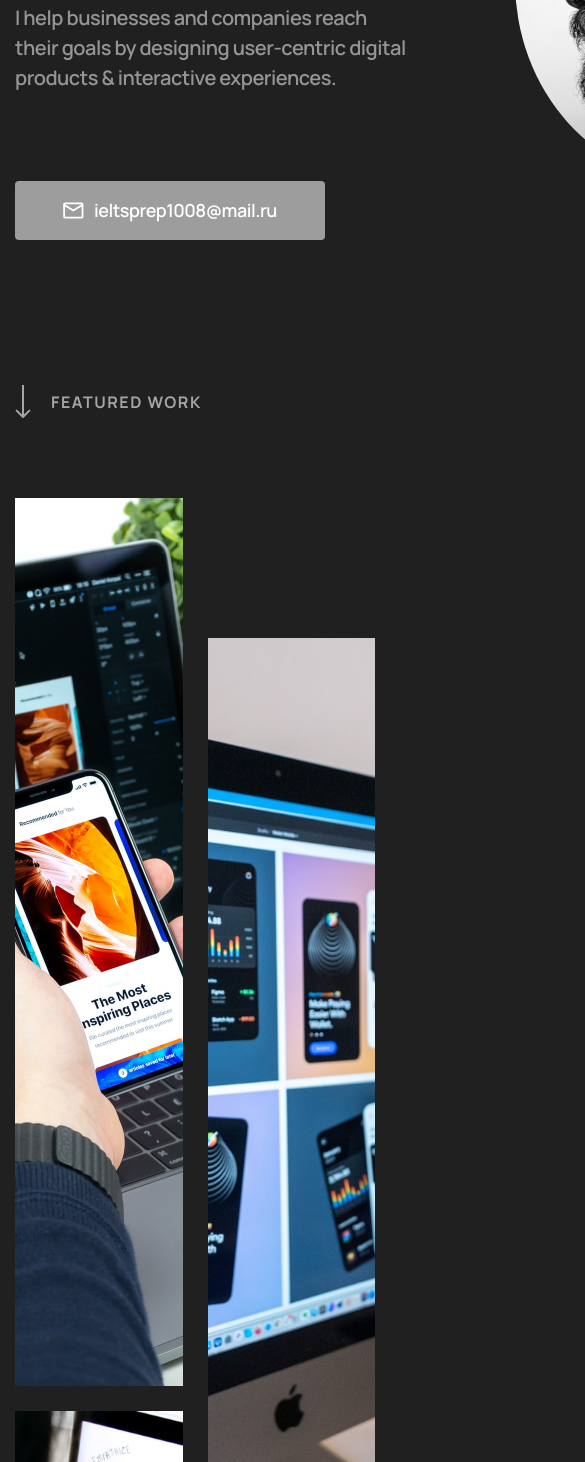
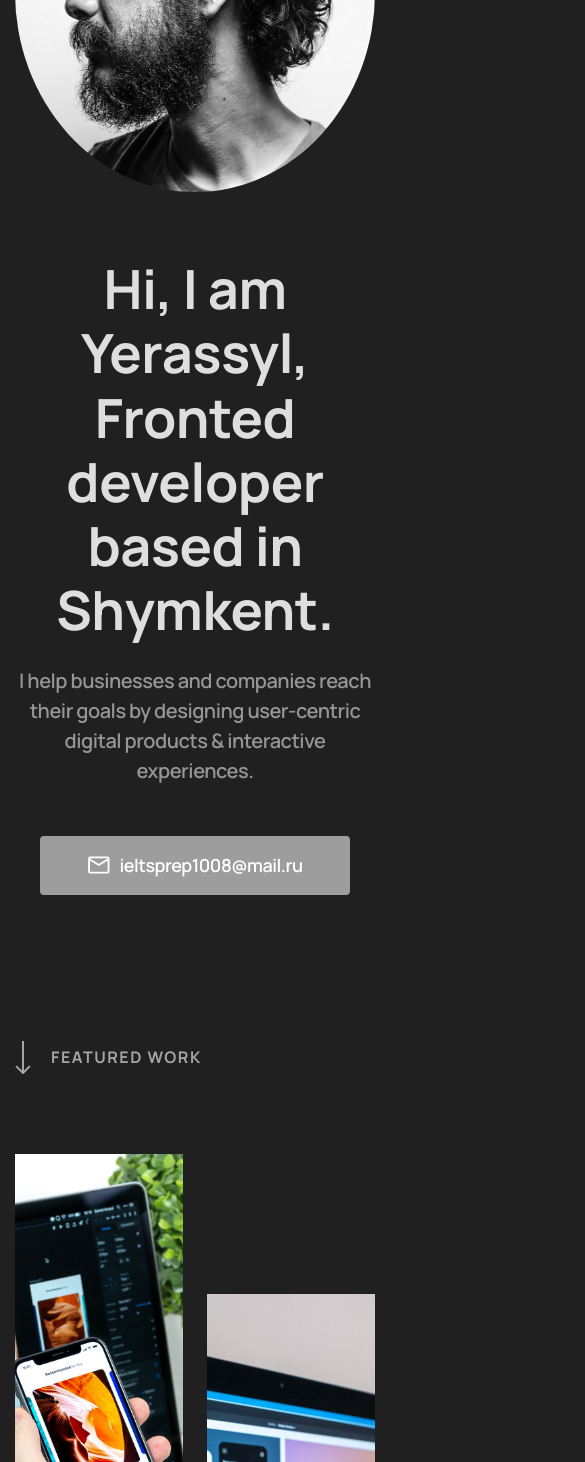
Before and after one commit to Yerassyl1008/project-2, a plain HTML site: page index.html in a window 390 px wide. Shown: the part 538-2000 px from the top of the page, 585 px wide, since content can reach past the window. Drawn offline with Linux system fonts and the light colour scheme; a web font is replaced by a local one.

Commit message:
Update style.css

```diff
--- a/style.css
+++ b/style.css
@@ -47,8 +47,8 @@ a:hover {
 .btn::before {
   content: "";
   background-image: url('./imgs/Group.svg');
-  height: 21px;
-  width: 21px;
+  height: 22px;
+  width: 22px;
   background-repeat: no-repeat;
   background-position: center;
   background-size: contain;
@@ -95,9 +95,7 @@ img {
 
 /* main style starts */
 
-.main {}
 
-.welcome {}
 
 .welcome .container {
   display: flex;
@@ -108,7 +106,7 @@ img {
   padding-top: 160px;
 }
 
-.welcome__desc {}
+
 
 .weclome__title {
   width: 500px;
@@ -127,7 +125,7 @@ img {
 
 
 
-.welcome__btn {}
+
 
 .welcome__image {
   margin-right: 80px;
@@ -144,10 +142,9 @@ img {
 
 
 .works {
-  padding: 145px 0;
+  padding: 146px 0;
 }
 
-.container {}
 
 
 .works_btn {
@@ -169,12 +166,11 @@ img {
 
 }
 
-.works__icons {}
 
 .works__wrapper {
   display: grid;
   grid-template-columns: 1fr 1fr;
-  gap: 25px;
+  gap: 24px;
 
   padding-top: 140px;
 }
@@ -194,7 +190,7 @@ img {
   opacity: 1;
 }
 
-.work:nth-child(odd){
+.work:nth-child(odd) {
   margin-top: -140px;
 }
 
@@ -237,14 +233,12 @@ img {
   margin-top: 200px;
 }
 
-.projects .container {
 
-}
 
-.title{
+.title {
   font-weight: 700;
   font-size: 36px;
-  line-height: 49px;
+  line-height: 48px;
   text-align: center;
   letter-spacing: -0.5px;
   color: #DEDEDE;
@@ -273,9 +267,11 @@ img {
 
 .projects__images-wrapper_2 {
   display: flex;
+  flex-wrap: wrap;
   gap: 24px;
   justify-content: space-evenly;
 }
+
 .projects__img_2 {
   width: 400px;
   height: 560px;
@@ -291,18 +287,12 @@ img {
 }
 
 .contact .container {
-  max-width: 521px;
+  max-width: 520px;
   text-align: center;
 
 }
 
-.title {
 
-}
-
-.contact__title {
-
-}
 
 .contact__text {
   /* If you are looking to hire a product designer, I’m currently available for freelance work */
@@ -320,13 +310,6 @@ margin-bottom: 48px;
 
 }
 
-.btn {
-
-}
-
-.contact_btn {
-
-}
 
 
 
@@ -338,7 +321,7 @@ margin-bottom: 48px;
 .footer .container {
   display: flex;
   align-items: baseline;
-  justify-content: space-between ;
+  justify-content: space-between;
 }
 
 .footer_copy {
@@ -352,13 +335,47 @@ margin-bottom: 48px;
 .socials {
   display: flex;
   justify-content: flex-end;
-  gap: 25px;
+  gap: 26px;
 }
 
-.socials__link {
 
+
+
+@media (max-width: 1100px) {
+  .welcome__image {
+    margin-right: 0px;
+  }
 }
 
-.socials__img {
 
+@media (max-width: 950px){
+  .weclome__title{
+    width: auto;
   }
+  .welcome{
+    margin-top: 70px;
+  }
+  .welcome .container{
+    flex-direction: column-reverse;
+    gap: 64px;
+  }
+
+  .welcome__text{
+    width: auto;
+    margin-bottom: 50px;
+  }
+
+  .welcome__desc{
+    text-align: center;
+  }
+
+  .work{
+    height: 600px;
+  }
+}
+
+@media (max-width: 770px) {
+  .welcome__title{
+    font-size: 36px;
+  }
+}
```
Lines whose indentation alone changed are shown as unchanged.
